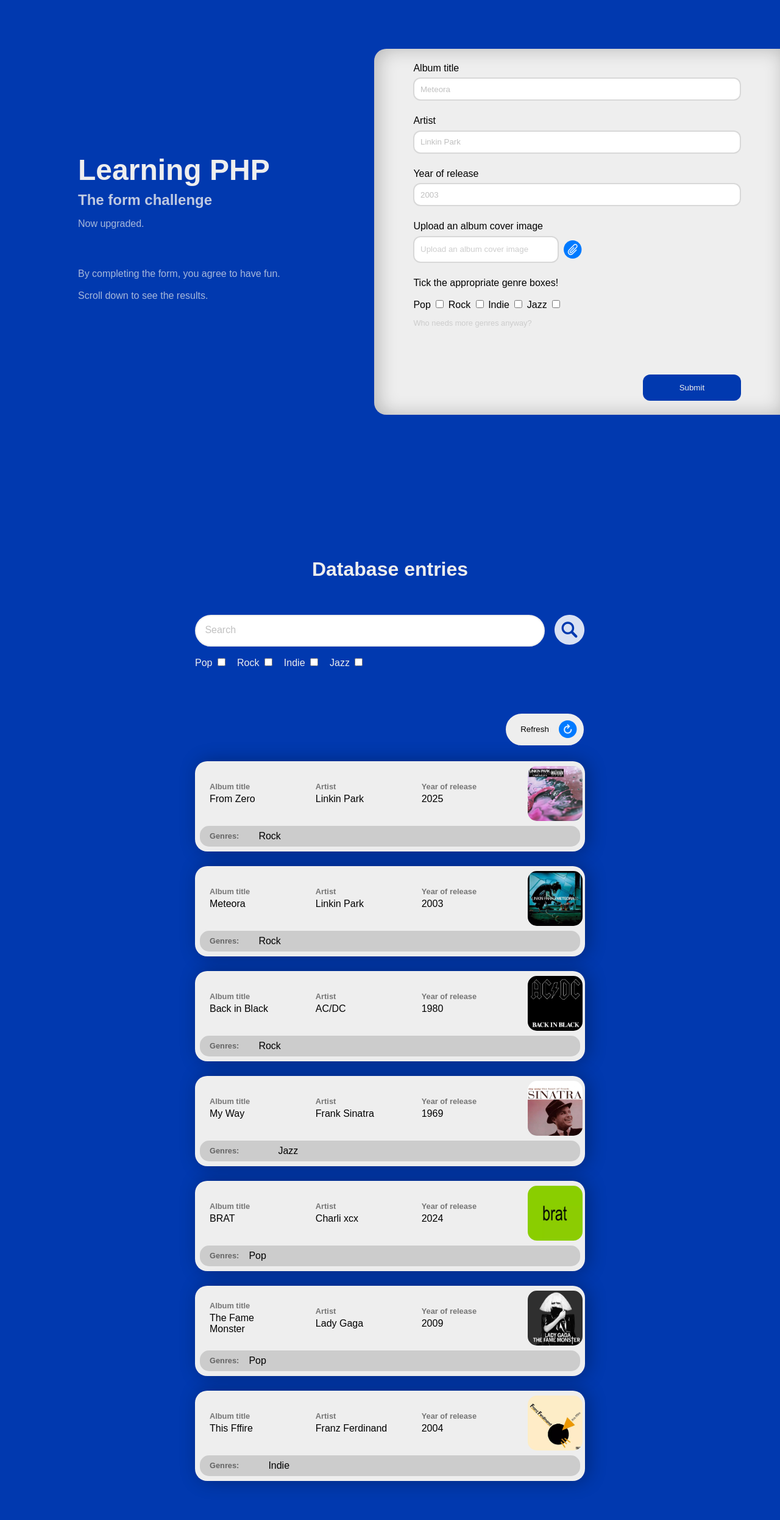
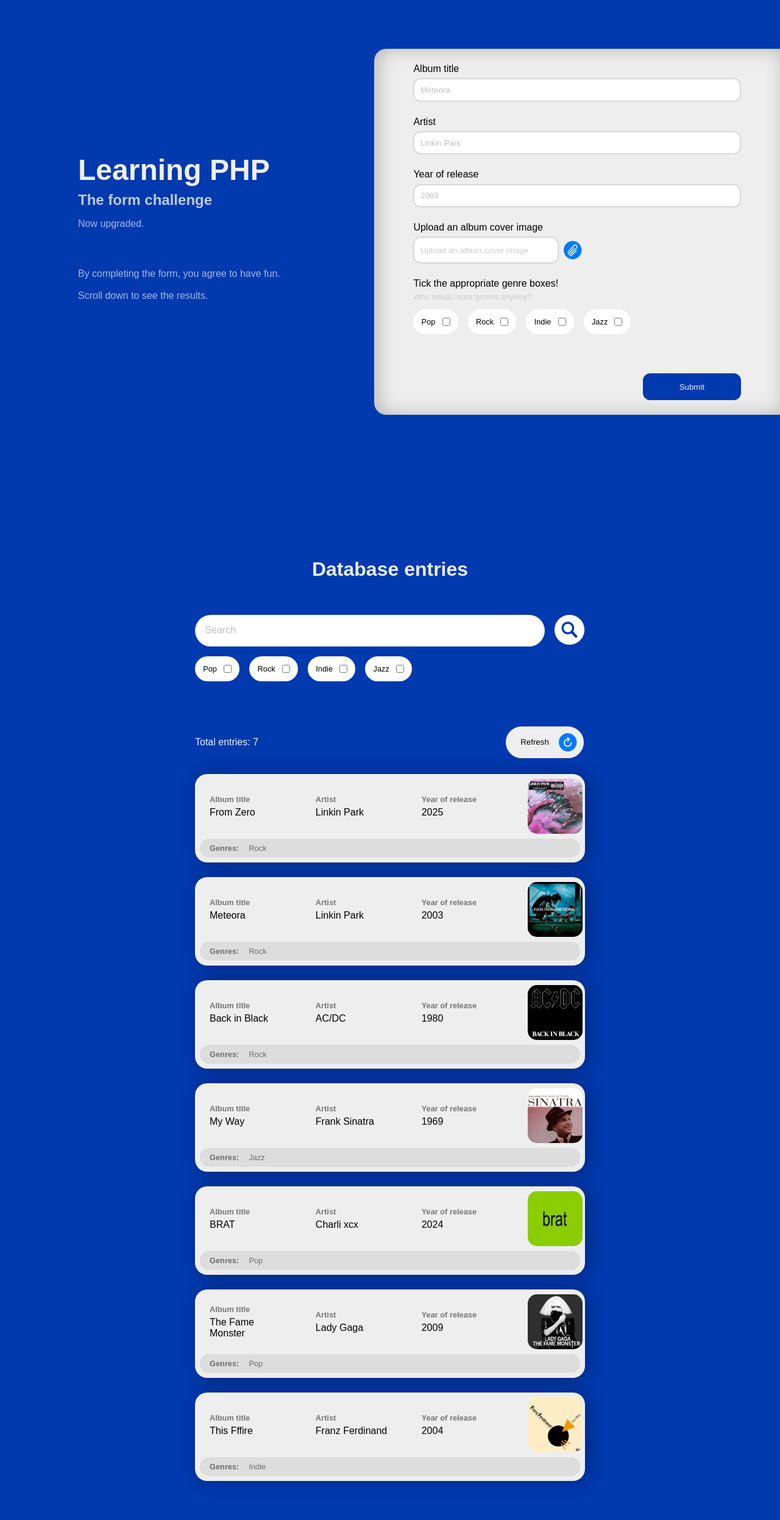
Before and after one commit to LVT53/form-challenge, a PHP site: page / in a window 1280 px wide. Shown: the whole page at 61% size. Run offline with PHP 8.4, Linux system fonts and the light colour scheme; data comes from the database, SQL or seed files in the repository; both versions use the stored data as it was after the commit.

Commit message:
Finished functionality of the search form. Added small touches to CSS and HTML.

```diff
--- a/index.php
+++ b/index.php
@@ -3,6 +3,10 @@ require ('Database.php');
 
 $db = new Database();
 $entries = $db->query('SELECT * FROM entries')->fetchAll(PDO::FETCH_ASSOC);
+
+// Count the number of entries
+$total_entries = $db->query('SELECT COUNT(*) as count FROM entries')->fetchAll(PDO::FETCH_ASSOC);
+$total_entries = $total_entries[0]['count'];
 
 // Entry form fulfillment
 if ($_SERVER['REQUEST_METHOD'] == 'POST') {
@@ -40,7 +44,6 @@ if ($_SERVER['REQUEST_METHOD'] == 'POST') {
     }
 
     // Checkboxes boolean conversion and sanitization
-    // Checkboxes names - pop-genre, rock-genre, jazz-genre, indie-genre
     $_POST['pop-genre'] = isset($_POST['pop-genre']) ? 1 : 0;
     $_POST['rock-genre'] = isset($_POST['rock-genre']) ? 1 : 0;
     $_POST['jazz-genre'] = isset($_POST['jazz-genre']) ? 1 : 0;
@@ -55,29 +58,50 @@ if ($_SERVER['REQUEST_METHOD'] == 'POST') {
         'pop_genre' => $_POST['pop-genre'],
         'rock_genre' => $_POST['rock-genre'],
         'jazz_genre' => $_POST['jazz-genre'],
-        'indie_genre' => $_POST['indie-genre'],
+        'indie_genre' => $_POST['indie-genre']
     ]);
+
+    // Refresh the page to load the new entry in the list
+    header('Location: /');
+    exit;
 }
 // Search form fulfillment
 if ($_SERVER['REQUEST_METHOD'] === 'GET' && (isset($_GET['_form']) && $_GET['_form'] === 'search')) {
+    $whereClauses = [];
+    $params = [];
+    $q = trim($_GET['search'] ?? '');
+
+    if ($q !== '') {
+        $whereClauses[] = '(title LIKE :q OR author LIKE :q OR date LIKE :q)';
+        $params[':q'] = "%{$q}%";
+    }
+
+    $inputName = [
+        'pop_genre' => 'search-pop-genre',
+        'rock_genre' => 'search-rock-genre',
+        'jazz_genre' => 'search-jazz-genre',
+        'indie_genre' => 'search-indie-genre'
+    ];
+
+    $genreClauses = [];
+
+    foreach ($inputName as $columnName => $inputColumnName) {
+        if(isset($_GET[$inputColumnName]) && $_GET[$inputColumnName] === 'on') {
+            $genreClauses[] = $columnName . '=1';
+        }
+    }
+
+    if(!empty($genreClauses)) {
+        $whereClauses[] = "(" . implode(" OR ", $genreClauses) . ")";
+    }
+
+    $searchSql = "SELECT * FROM entries";
 
 
-
-
-
-
-
-
-
-//    $q = trim($_GET['search'] ?? '');
-//    if (str_contains($q, 'search-indie-genre=on') === true or str_contains($q, 'search-rock-genre=on') === true or str_contains($q, 'search-jazz-genre=on') === true or str_contains($q, 'search-pop-genre=on') === true) {
-//        $stmt = $db->query('SELECT * FROM entries WHERE title LIKE :q OR author LIKE :q OR date LIKE :q AND pop_genre = 1 :q AND jazz_genre = 1 :q AND rock_genre = 1 :q AND indie_genre = 1 :q', ['q' => "%{$q}%"]);
-//        $entries = $stmt->fetchAll(PDO::FETCH_ASSOC);
-//    } else {
-//        $stmt = $db->query('SELECT * FROM entries WHERE title LIKE :q OR author LIKE :q OR date LIKE :q', ['q' => "%{$q}%"]);
-//        $entries = $stmt->fetchAll(PDO::FETCH_ASSOC);
-//    }
+    if(!empty($whereClauses)) {
+        $searchSql = $searchSql . " WHERE " . implode(" AND ", $whereClauses);
+        $entries = $db->query($searchSql,$params)->fetchAll(PDO::FETCH_ASSOC);
+    } else{($entries = $db->query($searchSql)->fetchAll(PDO::FETCH_ASSOC));}
 }
 
-
 require 'views/index.view.php';
--- a/views/index.view.php
+++ b/views/index.view.php
@@ -36,17 +36,27 @@
                         <img src="views/stylesheets/images/file.svg" alt="file icon">
                     </div>
                 </div>
-                <div>
+                <div class="genres-wrapper">
                     <p>Tick the appropriate genre boxes!</p>
+                    <p class="silent-text">Who needs more genres anyway?</p>
+                    <div class="search-sub-wrapper">
+                        <div class="checkbox-wrapper">
                             <label for="pop-genre">Pop</label>
                             <input type="checkbox" id="pop-genre" name="pop-genre">
+                        </div>
+                        <div class="checkbox-wrapper">
                             <label for="rock-genre">Rock</label>
                             <input type="checkbox" id="rock-genre" name="rock-genre">
+                        </div>
+                        <div class="checkbox-wrapper">
                             <label for="indie-genre">Indie</label>
                             <input type="checkbox" id="indie-genre" name="indie-genre">
+                        </div>
+                        <div class="checkbox-wrapper">
                             <label for="jazz-genre">Jazz</label>
                             <input type="checkbox" id="jazz-genre" name="jazz-genre">
-                    <p class="silent-text">Who needs more genres anyway?</p>
+                        </div>
+                    </div>
                 </div>
                 <input type="submit" value="Submit">
             </form>
@@ -89,7 +99,10 @@
                         </div>
                     </form>
             </div>
-            <div class="info-item-wrapper end">
+            <div class="info-item-wrapper">
+                <div>
+                    <p>Total entries: <?php echo $total_entries?></p>
+                </div>
                 <form class="refresh" method="GET" action="/">
                     <button type="submit" formaction="#results">
                         Refresh
--- a/views/stylesheets/style.css
+++ b/views/stylesheets/style.css
@@ -161,6 +161,7 @@ input[type="file"]::-webkit-file-upload-button {
 .silent-text {
     color: #ccc;
     font-size: 0.8rem;
+    margin-top: 0;
 }
 
 input[type="submit"] {
@@ -266,13 +267,23 @@ form.refresh button:hover {
     flex-direction: row;
     align-items: center;
     gap: 1rem;
-    background: #ccc;
+    background: #ddd;
     padding: .5rem 1rem;
     border-radius: 15px;
 }
 
 .genres-list p:first-of-type {
     margin: 0;
+}
+
+.genres-list p {
+    margin: 0;
+    font-size: .8rem;
+    opacity: .5;
+}
+
+.genres-list p:empty {
+    display: none;
 }
 
 .info-item-list {
@@ -291,10 +302,6 @@ form.refresh button:hover {
     align-items: center;
     justify-content: space-between;
     gap: .5rem;
-}
-
-.info-item-wrapper.end {
-    justify-content: flex-end;
 }
 
 .info-item {
@@ -335,8 +342,38 @@ form.refresh button:hover {
     cursor: pointer;
 }
 
-.genre-wrapper div {
+.search-sub-wrapper div,
+.checkbox-wrapper {
+    background: #fff;
+    padding: .7rem;
+    border-radius: 30px;
+    display: flex;
+    flex-direction: row;
+    align-items: center;
+    justify-content: center;
+    gap: .7rem;
+    cursor: pointer;
+    border: solid 2px #fff;
+    color: #000;
+    font-size: .8rem;
+}
 
+.form-wrapper .search-sub-wrapper {
+    margin: 0;
+}
+
+.genres-wrapper p:first-of-type {
+    margin-bottom: .3rem;
+}
+
+.genres-wrapper p:last-of-type {
+    margin-bottom: .8rem;
+}
+
+.search-sub-wrapper div label,
+.search-sub-wrapper div input {
+    margin: 0;
+    cursor: pointer;
 }
 
 button.search-icon {
```
Also changed, not shown: database/entries.db, uploads/meteora_68d3d560088d6.webp (added), uploads/meteora_68d3d90c5d304.webp (added), uploads/meteora_68d3da0da7a08.webp (added), uploads/this_fffire.webp (added), views/stylesheets/images/search.svg. Lines whose indentation alone changed are shown as unchanged.
